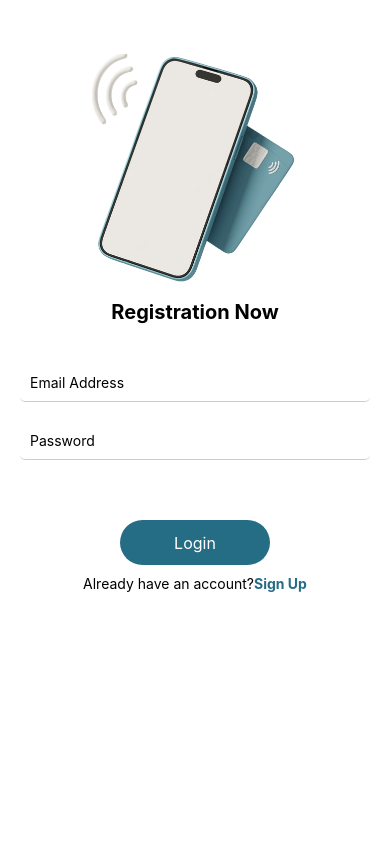
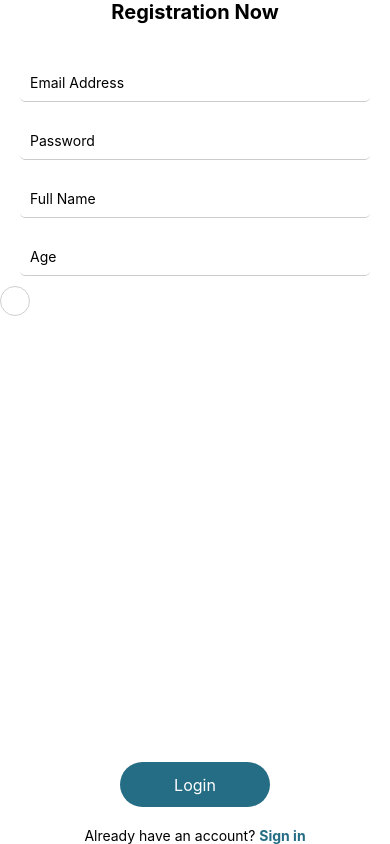
Before and after one commit to ibnTofajjal/NoteApp, a React Native app: screen /Signup in a window 390 px wide. Built offline with nearby package versions, Linux system fonts and the light colour scheme.

Commit message:
fix flex-end issue

```diff
--- /dev/null
+++ b/src/components/MyInput.jsx
@@ -0,0 +1,25 @@
+import { StyleSheet, Text, TextInput, View } from "react-native";
+import React from "react";
+
+const MyInput = ({ placeholder, secureTextEntry }) => {
+  return (
+    <TextInput
+      placeholder={placeholder}
+      secureTextEntry={secureTextEntry}
+      style={styles.inputStyle}
+    />
+  );
+};
+
+export default MyInput;
+
+const styles = StyleSheet.create({
+  inputStyle: {
+    borderBottomWidth: 1,
+    borderColor: "#ccc",
+    borderRadius: 5,
+    padding: 10,
+    marginVertical: 10,
+    marginHorizontal: 20,
+  },
+});
--- a/src/screens/SignUp.jsx
+++ b/src/screens/SignUp.jsx
@@ -5,46 +5,47 @@ import {
   Text,
   TextInput,
   View,
-  SafeAreaView,
 } from "react-native";
-// import { SafeAreaView } from "react-native-safe-area-context";
+import { SafeAreaView } from "react-native-safe-area-context";
 
 import React from "react";
 import MyButton from "../components/MyButton";
+import MyInput from "../components/MyInput";
 
 const SignUp = ({ navigation }) => {
   return (
-    <>
     <SafeAreaView style={{ flex: 1 }}>
-        <Image
-          source={require("../../assets/images/singUp.png")}
-          style={styles.imageStyle}
-          resizeMode="contain"
-        />
       <Text style={styles.imgTitle}>Registration Now</Text>
 
       {/* Inputs and Buttons --------------------------------- */}
       <View>
-          <TextInput style={styles.inputStyle} placeholder="Email Address" />
-          <TextInput
-            style={styles.inputStyle}
-            placeholder="Password"
-            secureTextEntry
-          />
+        <MyInput placeholder={"Email Address"} />
+        <MyInput placeholder={"Password"} secureTextEntry />
+        <MyInput placeholder={"Full Name"} />
+        <MyInput placeholder={"Age"} />
+      </View>
+      {/* RADIO BUTTON */}
+      <Pressable style={styles.radionContainer}>
+        <View style={styles.outerCircle}>
+          <View style={styles.innerCircle}></View>
+        </View>
+      </Pressable>
 
       {/* DONT HAVE AN ACCOUNT? SING-UP */}
-
       <View
         style={{
-              //   flex: 1,
-              //   justifyContent: "flex-end",
-
+          flex: 1,
+          justifyContent: "flex-end",
           alignItems: "center",
         }}
       >
         <MyButton
           title={"Login"}
-              customStyle={{ alignSelf: "center", marginTop: 50 }}
+          customStyle={{
+            alignSelf: "center",
+            marginTop: 50,
+            marginBottom: 20,
+          }}
         />
         <Pressable
           onPress={() => {
@@ -52,16 +53,14 @@ const SignUp = ({ navigation }) => {
           }}
         >
           <Text>
-                Already have an account?
+            Already have an account? {""}
             <Text style={{ color: "#256D85", fontWeight: "bold" }}>
-                  Sign Up
+              Sign in
             </Text>
           </Text>
         </Pressable>
       </View>
-        </View>
     </SafeAreaView>
-    </>
   );
 };
 
@@ -80,15 +79,15 @@ const styles = StyleSheet.create({
     fontWeight: "bold",
     marginBottom: 30,
   },
-
-  //   inputStyle and Button style
-
-  inputStyle: {
-    borderBottomWidth: 1,
-    borderColor: "#ccc",
-    borderRadius: 5,
-    padding: 10,
-    marginVertical: 10,
-    marginHorizontal: 20,
+  radionContainer: {
+    flexDirection: "row",
+    alignItems: "center",
+  },
+  outerCircle: {
+    height: 30,
+    width: 30,
+    borderRadius: 15,
+    borderWidth: 1,
+    borderColor: "#cfcfcf",
   },
 });
--- a/src/screens/Signin.jsx
+++ b/src/screens/Signin.jsx
@@ -11,6 +11,7 @@ import {
 
 import React from "react";
 import MyButton from "../components/MyButton";
+import MyInput from "../components/MyInput";
 
 const Signin = ({ navigation }) => {
   return (
@@ -25,26 +26,25 @@ const Signin = ({ navigation }) => {
 
         {/* Inputs and Buttons --------------------------------- */}
         <View>
-          <TextInput style={styles.inputStyle} placeholder="Email Address" />
-          <TextInput
-            style={styles.inputStyle}
-            placeholder="Password"
-            secureTextEntry
-          />
-
+          <MyInput placeholder={"Email Address"} />
+          <MyInput placeholder={"Password"} secureTextEntry />
+        </View>
         {/* DONT HAVE AN ACCOUNT? SING-UP */}
 
         <View
           style={{
-              //   flex: 1,
-              //   justifyContent: "flex-end",
-
+            flex: 1,
+            justifyContent: "flex-end",
             alignItems: "center",
           }}
         >
           <MyButton
             title={"Login"}
-              customStyle={{ alignSelf: "center", marginTop: 50 }}
+            customStyle={{
+              alignSelf: "center",
+              marginTop: 50,
+              marginBottom: 20,
+            }}
           />
           <Pressable
             onPress={() => {
@@ -52,13 +52,12 @@ const Signin = ({ navigation }) => {
             }}
           >
             <Text>
-                Don't have an account?
+              Don't have an account? {""}
               <Text style={{ color: "#256D85", fontWeight: "bold" }}>
                 Sign Up
               </Text>
             </Text>
           </Pressable>
-          </View>
         </View>
       </SafeAreaView>
     </>
```
Lines whose indentation alone changed are shown as unchanged.
